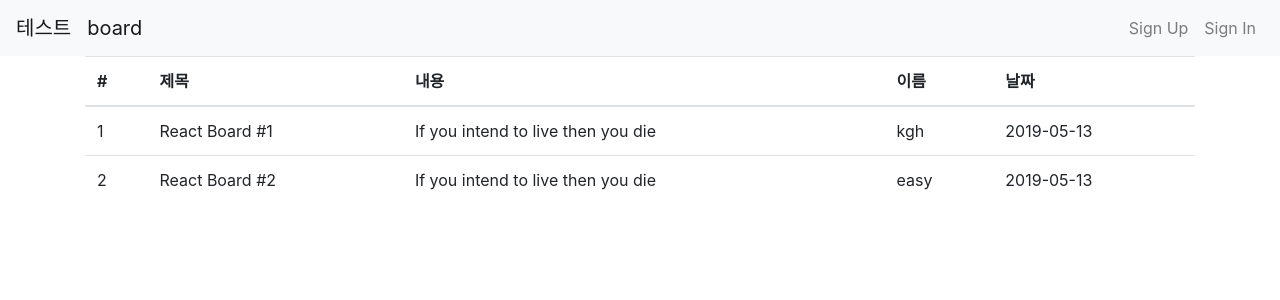
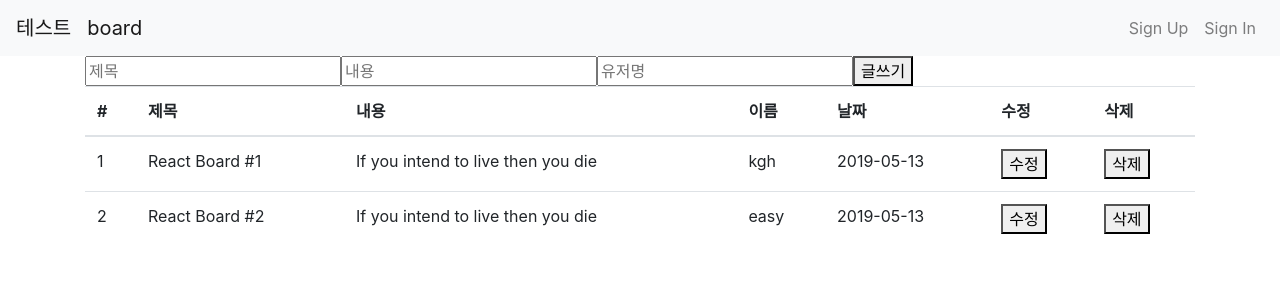
Before and after one commit to gwanhyeon/Traffic-Information, a React (Create React App) app in the folder client/: page /board in a window 1280 px wide. Shown: the top 300 px of the page. Built offline with nearby package versions, Linux system fonts and the light colour scheme.

Commit message:
ADD board.js boardForm.js boardItem.js 게시판구현 (jh.js.su)

```diff
--- a/client/src/App.js
+++ b/client/src/App.js
@@ -11,6 +11,8 @@ import Signup from './components/Signup';
 import Signin from './components/Signin';
 import Home from './components/Home';
 import Board from './components/Board';
+import BoradForm from './components/BoardForm';
+
 
 import 'bootstrap/dist/css/bootstrap.min.css';
 
@@ -39,6 +41,7 @@ class App extends Component {
                   <Route exact path="/board" component={Board}/>
                   <Route exact path="/signup" component={ Signup } />
                   <Route exact path="/signin" component={ Signin } />
+                  <Route exact path = "/BoradForm" component = {BoradForm} />
 
                 </div>
             </div>
--- a/client/src/components/Board.js
+++ b/client/src/components/Board.js
@@ -1,10 +1,13 @@
 import React, { Component } from 'react';
 import BoardItem from './BoardItem';
 import {Table} from 'react-bootstrap'
+import BoardForm from './BoardForm';
 import {BootstrapTable, TableHeaderColumn} from 'react-bootstrap-table';
+import {Link} from 'react-router-dom';
+
 
 class Board extends Component {
-
+    id = 3
     state = {
         boards: [
             {
@@ -38,13 +41,39 @@ class Board extends Component {
         })
     }
 
+    handleCreate = (data) => {
+        const {boards} = this.state;
+        this.setState({
+            boards: boards.concat({board_id: this.id++, board_date: formatDate(new Date()), ...data})
+        })
+    }
+    handleRemove = (id) => {
+        const {boards} = this.state;
+        this.setState({
+            boards: boards.filter(boards => boards.board_id !== id)
+        })
+    }
+    handleUpdate = (id, data) => {
+        const {boards} = this.state;
+        this.setState({
+            boards: boards.map(
+                info => id === info.board_id
+                ? {...info, ...data}
+                : info
+            )
+        })
+    }
     // 클릭 이벤트 발생시 Link!
 
     render() {
-
+        // <Route render={props => <BoardForm onCreate={this.handleCreate}/>}></Route>
             const {boards,board_id,board_title,board_contents,board_name,date} = this.state;
         return (
+
             <div>
+            <BoardForm
+                onCreate={this.handleCreate}
+            />
 
             <link to='board'></link>
             <Table responsive>
@@ -55,6 +84,8 @@ class Board extends Component {
                 <th>내용</th>
                 <th>이름</th>
                 <th>날짜</th>
+                <th>수정</th>
+                <th>삭제</th>
               </tr>
             </thead>
             <tbody>
@@ -63,16 +94,22 @@ class Board extends Component {
                 console.log("key=>",i);
 
                 return (
+
                     <BoardItem
                     board_id={board.board_id}
                     board_title={board.board_title}
                     board_contents={board.board_contents}
                     board_user_name ={board.board_user_name}
                     board_date ={board.board_date.toString()}
+                    onRemove={this.handleRemove}
+                    onUpdate={this.handleUpdate}
                     key={i}/>);
                 })}
 
+                {/* <button>
 
+                    <Link to='/BoardForm' component = {BoardForm} onLoadedData={this.handleCreate}>글쓰기</Link>
+                </button> */}
             </tbody>
           </Table>
 
--- /dev/null
+++ b/client/src/components/BoardForm.js
@@ -0,0 +1,61 @@
+import React, { Component } from 'react';
+import Board from './Board';
+
+class BoradForm extends Component {
+
+    state = {
+        board_title : '',
+        board_contents : '',
+        board_user_name: ''
+    }
+
+    handleChange = (e) => {
+        this.setState({
+            [e.target.name] : e.target.value
+        });
+    }
+    handleSubmit = (e) => {
+        // 페이지 리로딩 방지
+        e.preventDefault();
+        // 상태값을 onCreate 를 통하여 부모에게 전달
+        this.props.onCreate(this.state);
+        //this.state.onCreate();
+
+        // 상태 초기화
+        this.setState = () => ({
+            board_title: '',
+            board_contents: '',
+            board_user_name: ''
+        })
+
+    }
+
+
+    render () {
+        return(
+            <form onSubmit={this.handleSubmit}>
+                <input
+                    placeholder="제목"
+                    value={this.state.board_title}
+                    onChange={this.handleChange}
+                    name="board_title"
+                />
+                <input
+                    placeholder="내용"
+                    value={this.state.board_contents}
+                    onChange={this.handleChange}
+                    name="board_contents"
+                />
+                <input
+                    placeholder="유저명"
+                    value={this.state.board_user_name}
+                    onChange={this.handleChange}
+                    name="board_user_name"
+                />
+                <button type="submit">글쓰기</button>
+            </form>
+
+        )
+    }
+}
+export default BoradForm;
--- a/client/src/components/BoardItem.js
+++ b/client/src/components/BoardItem.js
@@ -1,8 +1,81 @@
 import React, { Fragment,Component } from 'react';
 // import Fragment from 'Fragment';
 class BoardItem extends Component {
+    state = {
+        editing : false,
+        title:'',
+        contents:''
+    }
+    handleRemove = () => {
+        const {board_id, onRemove} = this.props;
+        onRemove(board_id);
+    }
+    handleToggleEdit = () => {
+        const { editing } = this.state;
+        this.setState({ editing: !editing });
+    }
+
+    handleChange = (e) => {
+        const {name, value} = e.target;
+        this.setState({
+            [name]: value
+        })
+    }
+
+    componentDidUpdate(prevProps, prevState) {
+        // 여기서는, editing 값이 바뀔 때 처리 할 로직이 적혀있습니다.
+        // 수정을 눌렀을땐, 기존의 값이 input에 나타나고,
+        // 수정을 적용할땐, input 의 값들을 부모한테 전달해줍니다.
+
+        const { board_title, board_contents, onUpdate, board_id } = this.props;
+        if(!prevState.editing && this.state.editing) {
+          // editing 값이 false -> true 로 전환 될 때
+          // info 의 값을 state 에 넣어준다
+          this.setState({
+            title: board_title,
+            contents: board_contents
+          })
+        }
+
+        if (prevState.editing && !this.state.editing) {
+          // editing 값이 true -> false 로 전환 될 때
+          onUpdate(board_id, {
+            board_title: this.state.title,
+            board_contents: this.state.contents
+          });
+        }
+      }
     render() {
         const {board_id, board_title,board_contents,board_date,board_user_name} = this.props;
+        const {editing} = this.state;
+
+        if (editing) { // 수정모드
+            return (
+                <Fragment>
+                <tr>
+                <td>{board_id}</td>
+                <td> <input
+                    value={this.state.title}
+                    name="title"
+                    placeholder="제목"
+                    onChange={this.handleChange}
+                  /> </td>
+                <td> <input
+                    value={this.state.contents}
+                    name="contents"
+                    placeholder="내용"
+                    onChange={this.handleChange}
+                  /> </td>
+                <td> {board_user_name}</td>
+                <td> {board_date} </td>
+                <td> <button onClick={this.handleToggleEdit}>적용</button></td>
+                <td> <button onClick={this.handleRemove}>삭제</button></td>
+
+                </tr>
+                </Fragment>
+            );
+          }
+
         return (
                 <Fragment>
                 <tr>
@@ -11,6 +84,9 @@ class BoardItem extends Component {
                 <td> {board_contents} </td>
                 <td> {board_user_name}</td>
                 <td> {board_date} </td>
+                <td> <button onClick={this.handleToggleEdit}>수정</button></td>
+                <td> <button onClick={this.handleRemove}>삭제</button></td>
+
                 </tr>
                 </Fragment>
         );
--- a/client/src/index.js
+++ b/client/src/index.js
@@ -10,6 +10,7 @@ import modules from './reducers';
 import {createStore, applyMiddleware, compose} from 'redux';
 import {Provider} from 'react-redux';
 import ReduxThunk from 'redux-thunk';
+
 
 // compose를 통한 ReduxThunk 연결
 const store = createStore(modules,compose(applyMiddleware(ReduxThunk),window.__REDUX_DEVTOOLS_EXTENSION__ && window.__REDUX_DEVTOOLS_EXTENSION__()));
```
